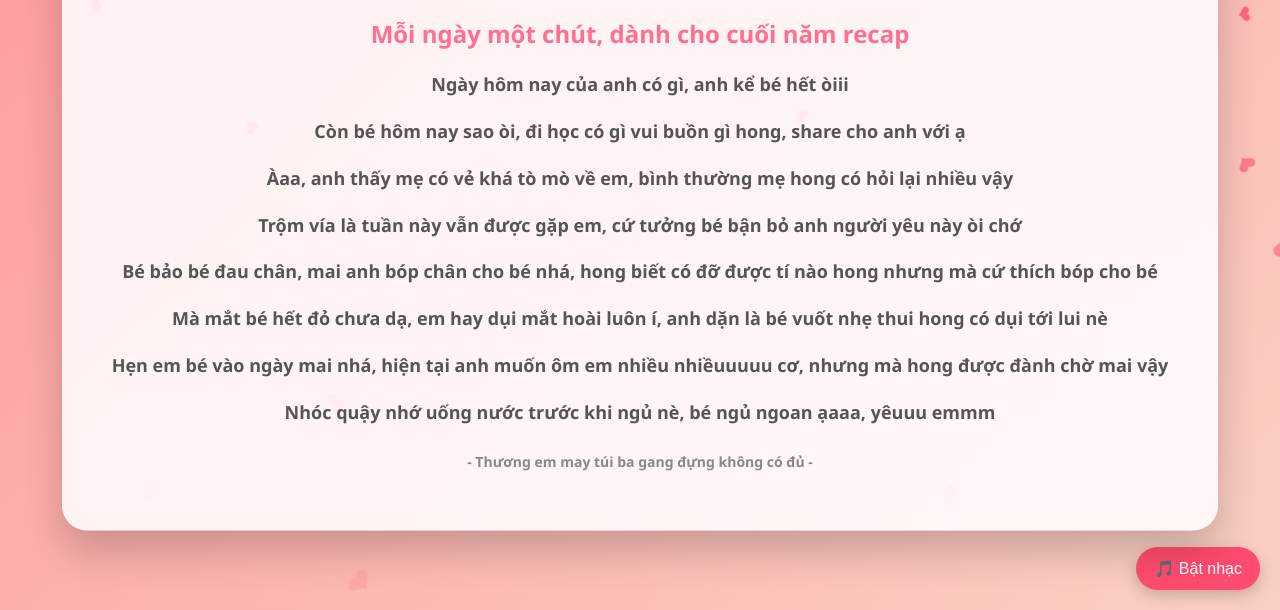
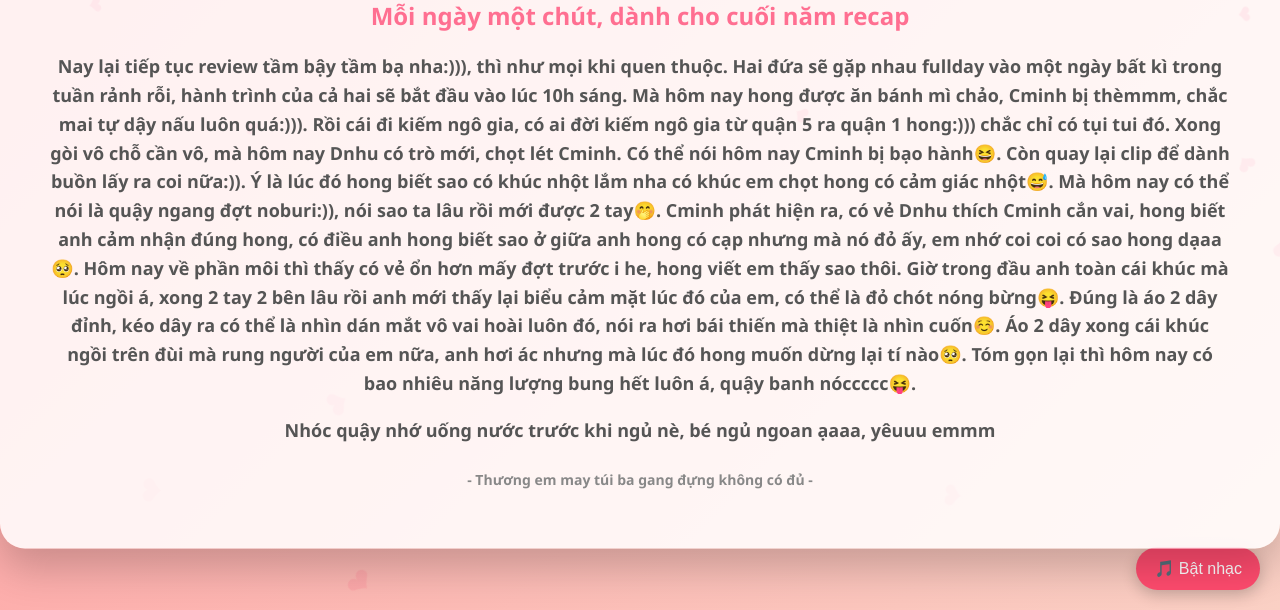
Before and after one commit to ChiPiMinh/huynhdangnhu, a plain HTML site: page index.html in a window 1280 px wide. Shown: the part 190-800 px from the top of the page. Drawn offline with Linux system fonts and the light colour scheme.

Commit message:
Update index.html

```diff
--- a/index.html
+++ b/index.html
@@ -2,7 +2,7 @@
 <html lang="vi">
 <head>
     <meta charset="UTF-8">
-    <title>Dành cho em💖</title>
+    <title>Viết cho bé💖</title>
     <style>
         body {
             margin: 0;
@@ -93,13 +93,24 @@
 <div class="card">
 <h1>💖 Mỗi ngày một lá thư nhỏ 💖</h1>
     <h2>Mỗi ngày một chút, dành cho cuối năm recap<h2>
-    <p>Ngày hôm nay của anh có gì, anh kể bé hết òiii</p>
-    <p>Còn bé hôm nay sao òi, đi học có gì vui buồn gì hong, share cho anh với ạ</p>
-    <p>Àaa, anh thấy mẹ có vẻ khá tò mò về em, bình thường mẹ hong có hỏi lại nhiều vậy</p>
-    <p>Trộm vía là tuần này vẫn được gặp em, cứ tưởng bé bận bỏ anh người yêu này òi chớ</p>
-    <p>Bé bảo bé đau chân, mai anh bóp chân cho bé nhá, hong biết có đỡ được tí nào hong nhưng mà cứ thích bóp cho bé</p>
-    <p>Mà mắt bé hết đỏ chưa dạ, em hay dụi mắt hoài luôn í, anh dặn là bé vuốt nhẹ thui hong có dụi tới lui nè</p>
-    <p>Hẹn em bé vào ngày mai nhá, hiện tại anh muốn ôm em nhiều nhiềuuuuu cơ, nhưng mà hong được đành chờ mai vậy</p>
+    <p>Nay lại tiếp tục review tầm bậy tầm bạ nha:))), thì như mọi khi quen thuộc.
+    Hai đứa sẽ gặp nhau fullday vào một ngày bất kì trong tuần rảnh rỗi, hành trình
+    của cả hai sẽ bắt đầu vào lúc 10h sáng. Mà hôm nay hong được ăn bánh mì chảo,
+    Cminh bị thèmmm, chắc mai tự dậy nấu luôn quá:))). Rồi cái đi kiếm ngô gia, có ai đời
+    kiếm ngô gia từ quận 5 ra quận 1 hong:))) chắc chỉ có tụi tui đó. Xong gòi vô chỗ cần vô,
+    mà hôm nay Dnhu có trò mới, chọt lét Cminh. Có thể nói hôm nay Cminh bị bạo hành😆.
+    Còn quay lại clip để dành buồn lấy ra coi nữa:)). Ý là lúc đó hong biết sao có khúc
+    nhột lắm nha có khúc em chọt hong có cảm giác nhột😅. Mà hôm nay có thể nói là quậy
+    ngang đợt noburi:)), nói sao ta lâu rồi mới được 2 tay🤭. Cminh phát hiện ra, có vẻ
+    Dnhu thích Cminh cắn vai, hong biết anh cảm nhận đúng hong, có điều anh hong biết sao
+    ở giữa anh hong có cạp nhưng mà nó đỏ ấy, em nhớ coi coi có sao hong dạaa🥺. Hôm nay về
+    phần môi thì thấy có vẻ ổn hơn mấy đợt trước i he, hong viết em thấy sao thôi. Giờ trong
+    đầu anh toàn cái khúc mà lúc ngồi á, xong 2 tay 2 bên lâu rồi anh mới thấy lại biểu cảm
+    mặt lúc đó của em, có thể là đỏ chót nóng bừng😝. Đúng là áo 2 dây đỉnh, kéo dây ra có thể
+    là nhìn dán mắt vô vai hoài luôn đó, nói ra hơi bái thiến mà thiệt là nhìn cuốn☺️. Áo 2 dây
+    xong cái khúc ngồi trên đùi mà rung người của em nữa, anh hơi ác nhưng mà lúc đó hong muốn
+    dừng lại tí nào🥺. Tóm gọn lại thì hôm nay có bao nhiêu năng lượng bung hết luôn á, quậy
+    banh nóccccc😝.</p>
     <p>Nhóc quậy nhớ uống nước trước khi ngủ nè, bé ngủ ngoan ạaaa, yêuuu emmm</p>
     <div class="footer">- Thương em may túi ba gang đựng không có đủ -</div>
 </div>
```
